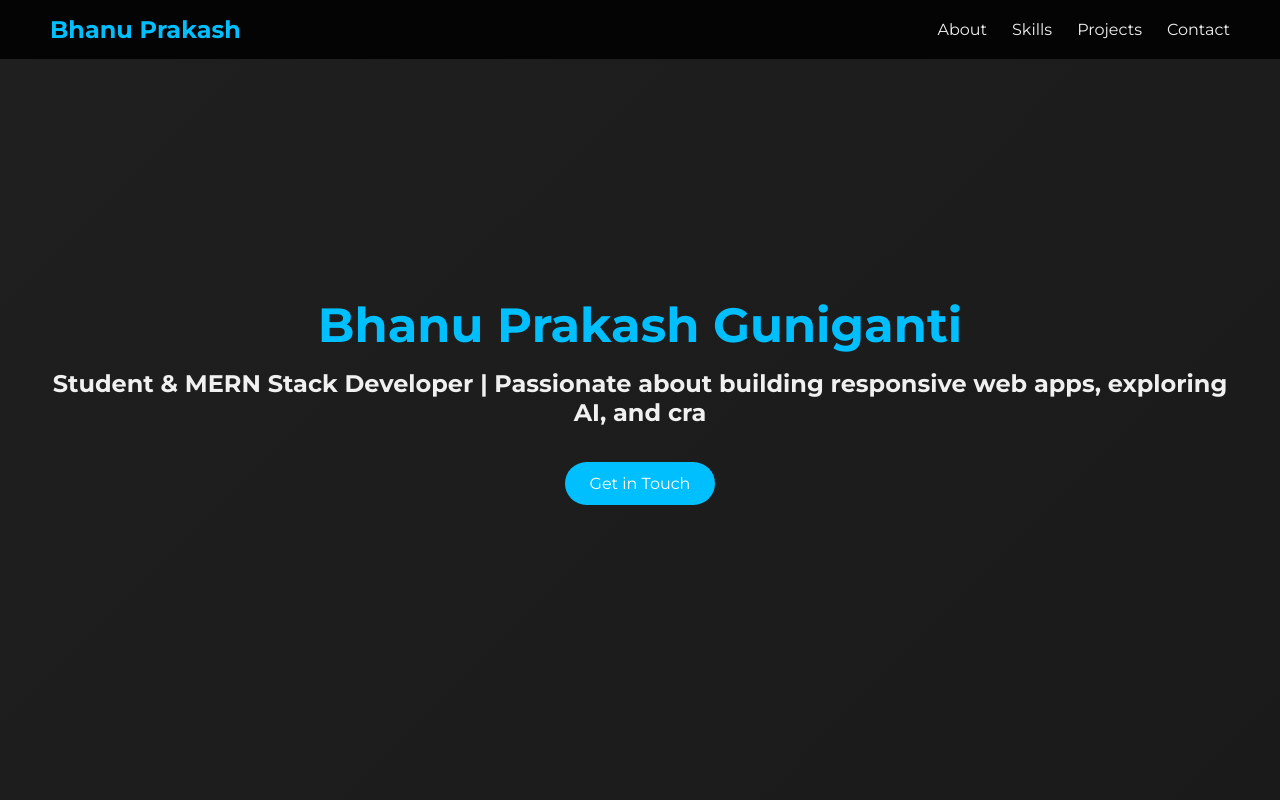
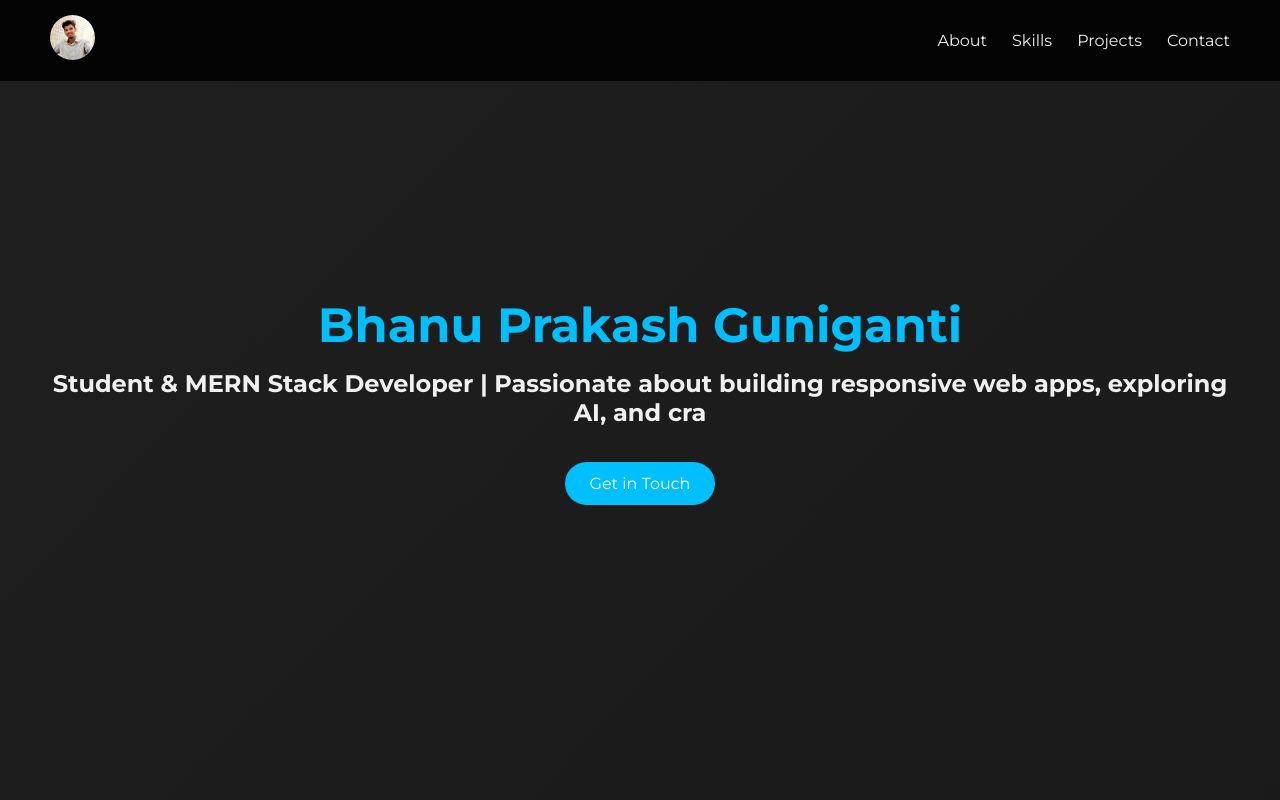
Before and after one commit to BhanuPrakash-Guniganti/personal-portfolio, a plain HTML site: page index.html in a window 1280 px wide. Shown: the top 800 px of the page. Drawn offline with Linux system fonts and the light colour scheme.

Commit message:
Added image as logo

```diff
--- a/index.html
+++ b/index.html
@@ -10,7 +10,10 @@
 <body>
   <!-- Navigation -->
   <nav>
-    <div class="logo">Bhanu Prakash</div>
+    <a href="#" class="logo" onclick="location.reload();">
+  <img src="images/profile.jpg" alt="Logo" class="logo-img" />
+</a>
+
     <ul class="nav-links">
       <li><a href="#about">About</a></li>
       <li><a href="#skills">Skills</a></li>
--- a/style.css
+++ b/style.css
@@ -178,3 +178,11 @@ footer {
     font-size: 1.2rem;
   }
 }
+
+.logo-img {
+  width: 45px;
+  height: 45px;
+  border-radius: 50%;
+  object-fit: cover;
+  cursor: pointer;
+}
```
Also changed, not shown: images/profile.jpg (added).
